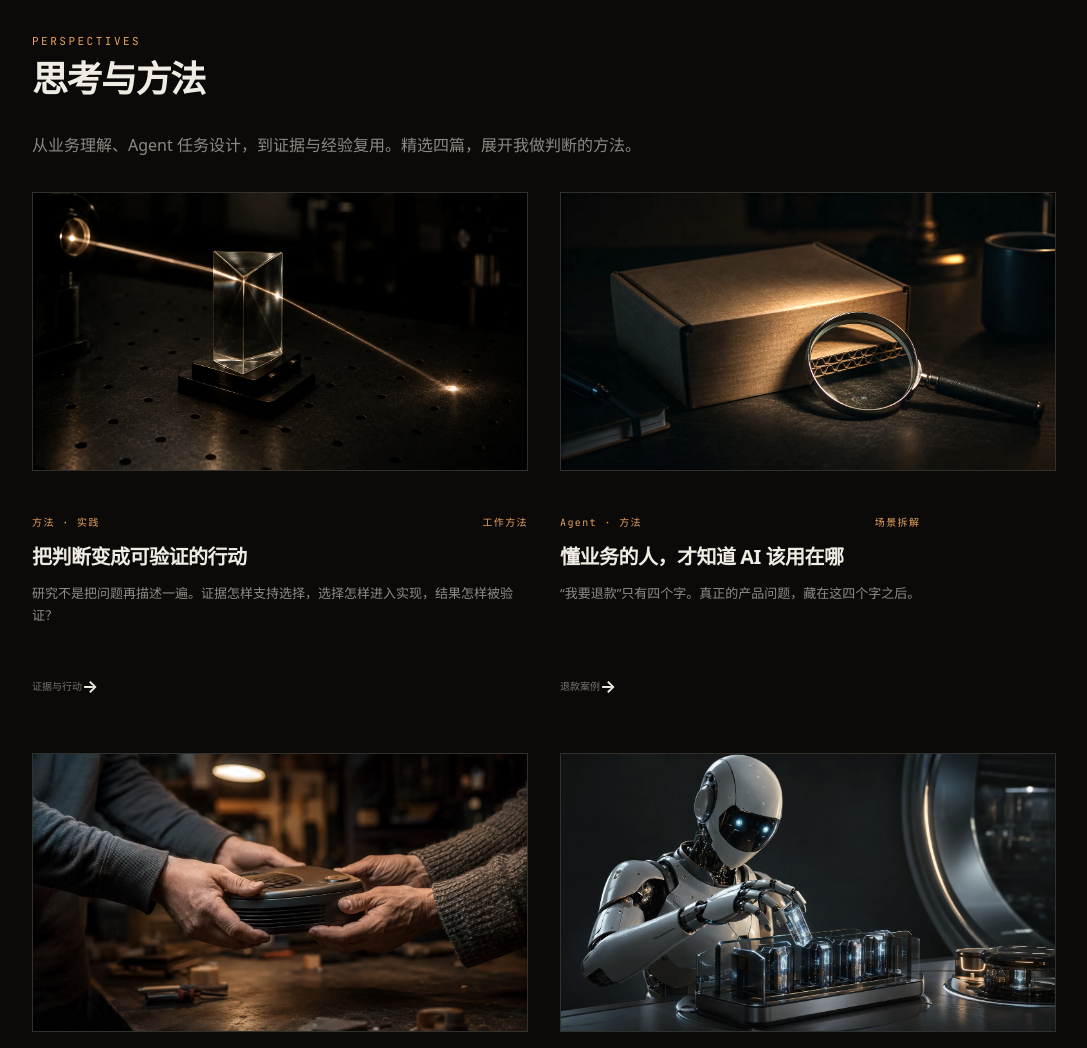
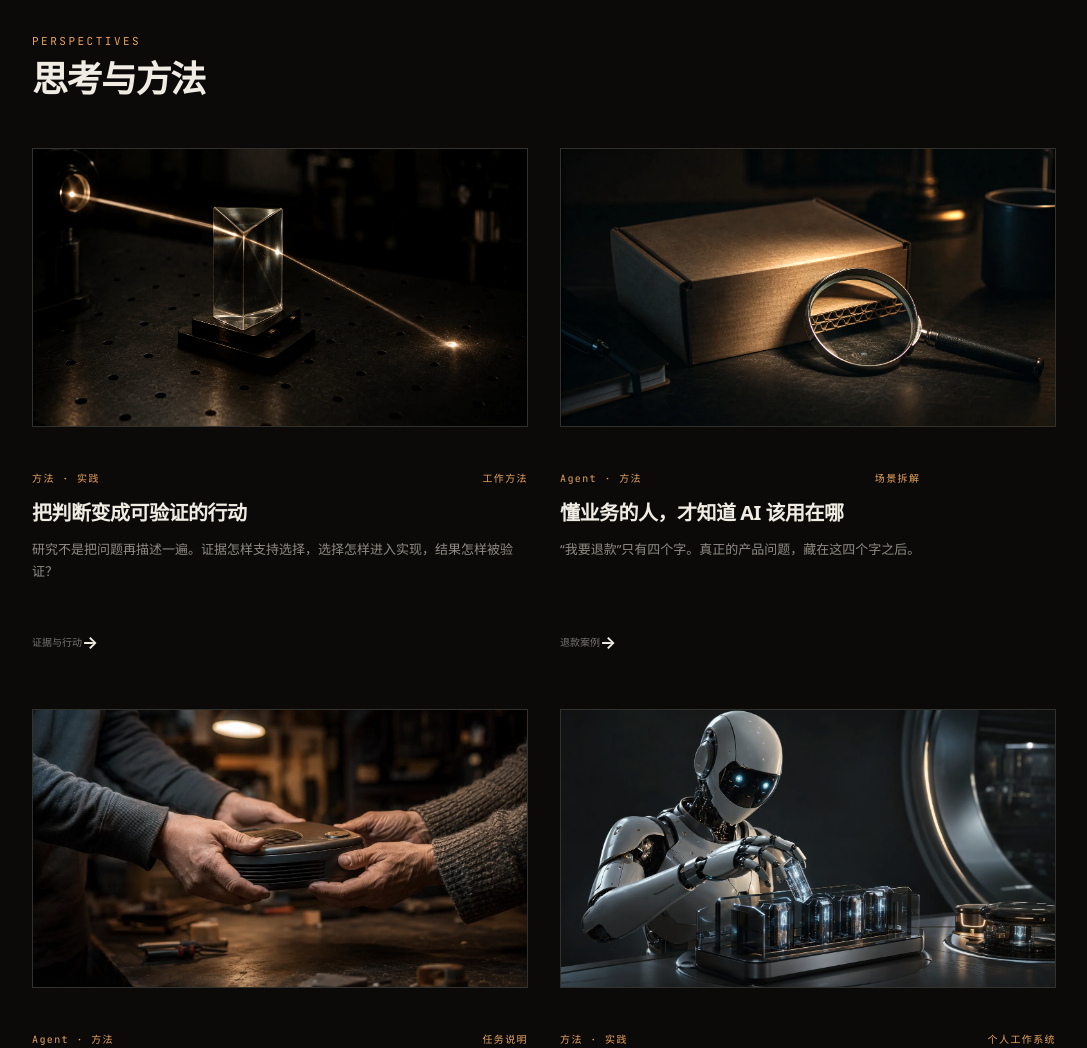
Before and after one commit to tzm1111/jamal-tzbaby, a plain HTML site: page index.html in a window 1280 px wide. Shown: the part 2640-3688 px from the top of the page, without its empty margins (96-1183 px from the left). Drawn offline with Linux system fonts and the light colour scheme; animation ran at ten frames a second.

Commit message:
移除首页思考与方法标题下的说明文字

```diff
--- a/index.html
+++ b/index.html
@@ -77,7 +77,6 @@
 <div aria-hidden="true" class="section-index">02</div>
 <div><span class="kicker">PERSPECTIVES</span><h2 id="section-06">思考与方法</h2></div>
 </div>
-<p class="section-intro">从业务理解、Agent 任务设计，到证据与经验复用。精选四篇，展开我做判断的方法。</p>
 <div class="note-list featured-notes"><a class="note-row reveal" data-category="product method" href="./posts/evidence-to-action/">
 <div class="note-cover editorial-art"><img alt="暗色实验桌上，棱镜将光线导向清晰落点" class="" decoding="async" height="864" loading="lazy" src="./assets/covers/evidence-to-action.webp" width="1536"/></div>
 <div class="note-content"><div class="note-tags"><span>方法 · 实践</span><span class="reading-format">工作方法</span></div><h3 id="section-07">把判断变成可验证的行动</h3><p>研究不是把问题再描述一遍。证据怎样支持选择，选择怎样进入实现，结果怎样被验证？</p></div>
```
